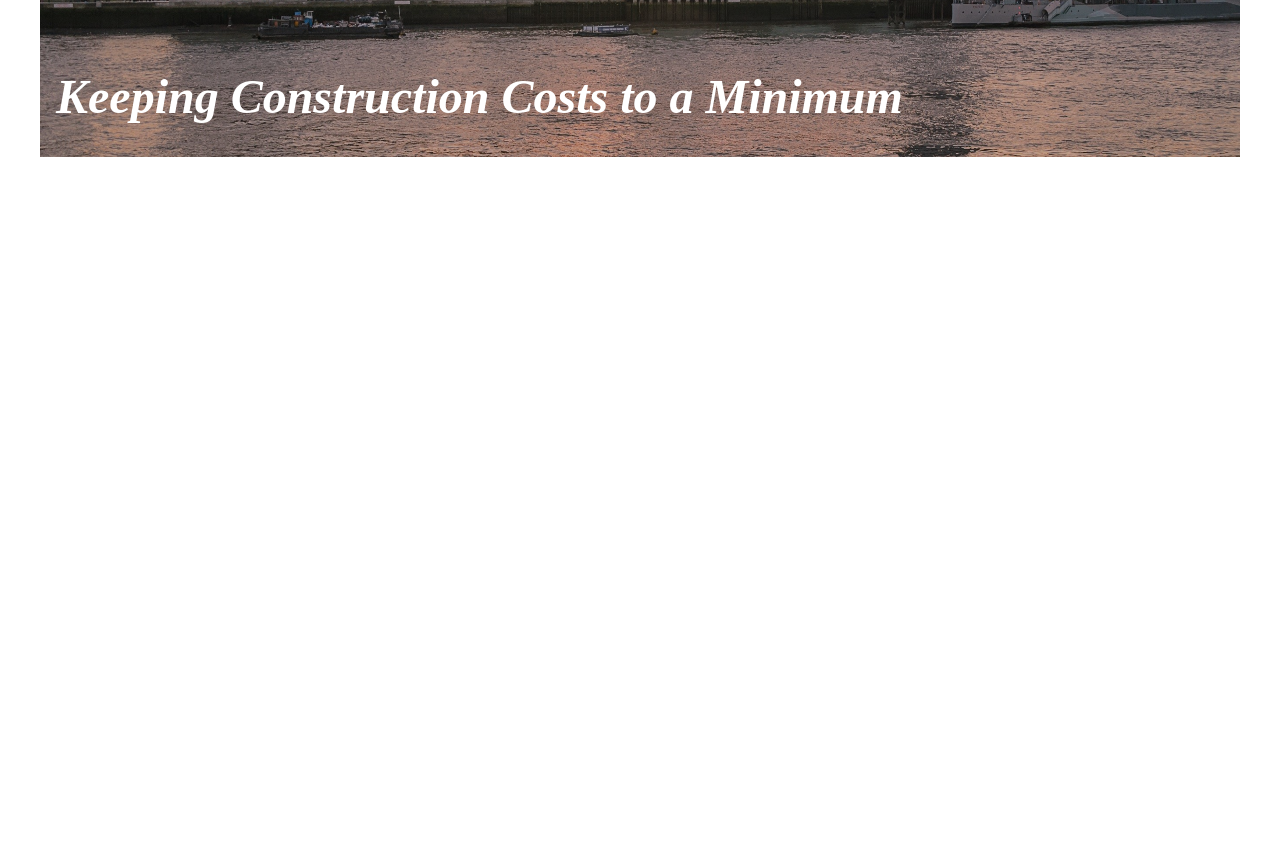
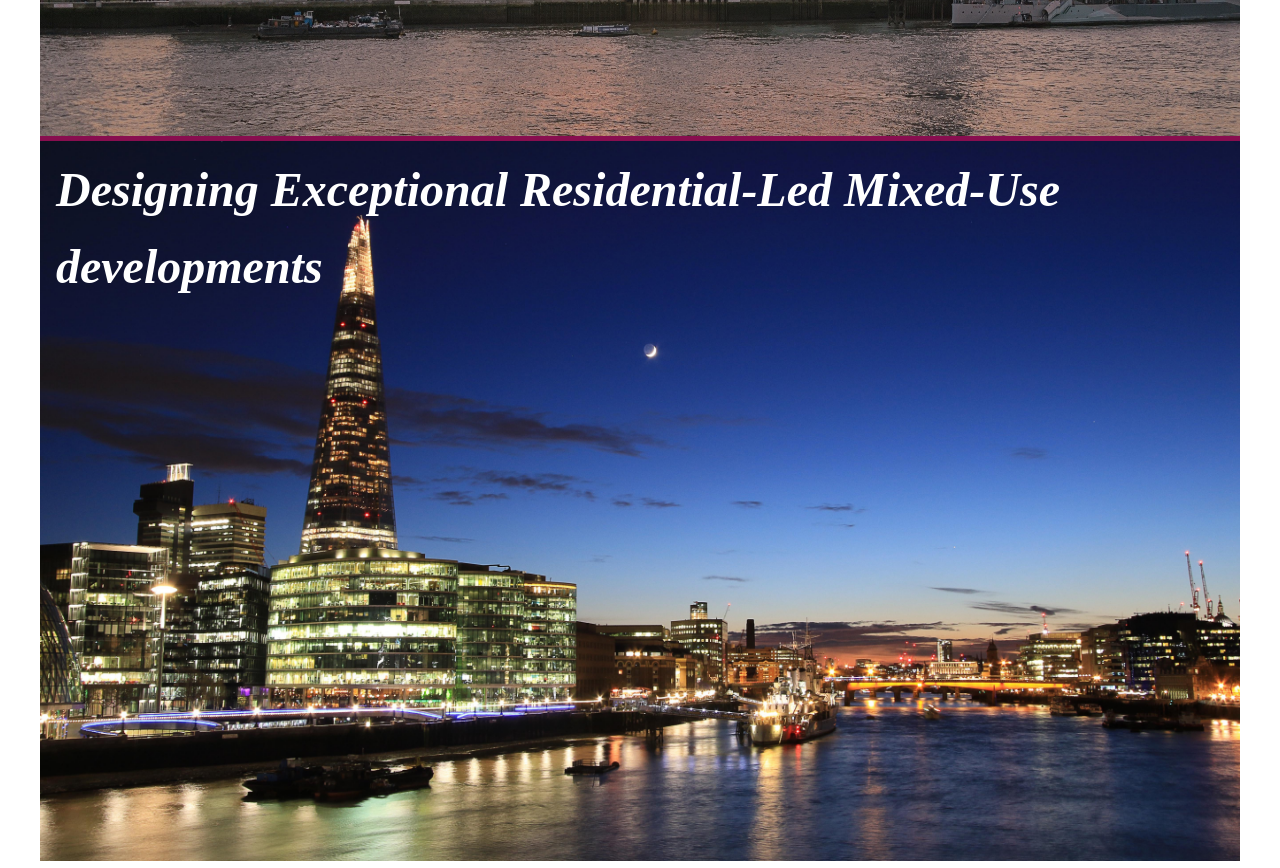
Before and after one commit to alamerton/Lydiard-Capital, a React (Create React App) app: page / in a window 1280 px wide. Shown: the part 2040-2908 px from the top of the page. Before the commit the page ends 2204 px from the top, so only its background shows below. Built offline with nearby package versions, Linux system fonts and the light colour scheme.

Commit message:
Rewrote exceptional card and moved the existing typographies to the top of their containers

```diff
--- a/src/components/ConstructionCostsCard.tsx
+++ b/src/components/ConstructionCostsCard.tsx
@@ -32,7 +32,7 @@ class ConstructionCostsCard extends Component {
           sx={{
             position: "absolute",
             right: "1rem",
-            bottom: "1rem",
+            top: "1rem",
             left: "1rem",
             fontFamily: "Source Serif 4",
             fontWeight: "bold",
--- a/src/components/ExceptionalCard.tsx
+++ b/src/components/ExceptionalCard.tsx
@@ -12,11 +12,22 @@ import { Component } from "react";
 class ExceptionalCard extends Component {
   render() {
     return (
-      <Container style={{ position: "relative" }}>
+      <Container
+        sx={{
+          position: "relative",
+          marginBottom: "-1rem",
+          height: {
+            xs: "100%",
+            sm: "100%",
+            md: "90vh",
+            lg: "90vh",
+            xl: "90vh",
+          },
+        }}
+      >
         <Container
           sx={{ backgroundColor: "secondary.main", height: "0.3rem" }}
         />
-        <Container style={{ position: "relative" }}>
         <img
           style={{ width: "100%", height: "100%" }}
           src={process.env.PUBLIC_URL + "buildings-1835643.jpg"}
@@ -28,20 +39,26 @@ class ExceptionalCard extends Component {
           flexGrow={1}
           sx={{
             position: "absolute",
-              bottom: "10.5rem",
             right: "1rem",
-              left: "3rem",
+            top: "1rem",
+            left: "1rem",
             fontFamily: "Source Serif 4",
             fontWeight: "bold",
             fontStyle: "italic",
-              textAlign: "right",
+            fontSize: {
+              xs: "1.5rem",
+              sm: "2rem",
+              md: "2.5rem",
+              lg: "3rem",
+              xl: "3rem",
+            },
+            textAlign: "left",
             color: "text.secondary",
           }}
         >
           Designing Exceptional Residential-Led Mixed-Use developments
         </Typography>
       </Container>
-      </Container>
     );
   }
 }
--- a/src/components/GrossDevelopmentValueCard.tsx
+++ b/src/components/GrossDevelopmentValueCard.tsx
@@ -35,7 +35,7 @@ class GrossDevelopmentValueCard extends Component {
           sx={{
             position: "absolute",
             right: "1rem",
-            bottom: "1rem",
+            top: "1rem",
             left: "1rem",
             fontFamily: "Source Serif 4",
             fontWeight: "bold",
--- a/src/pages/Home.tsx
+++ b/src/pages/Home.tsx
@@ -19,7 +19,7 @@ const Home: FC<any> = (): ReactElement => {
       <TopBanner />
       <GrossDevelopmentValueCard />
       <ConstructionCostsCard />
-      {/* <ExceptionalCard /> */}
+      <ExceptionalCard />
       {/* <GroundBreakingVisionCard /> */}
       {/* <LandDevelopmentPromotionCard /> */}
       {/* <InvestmentArmCard /> */}
```
Lines whose indentation alone changed are shown as unchanged.
